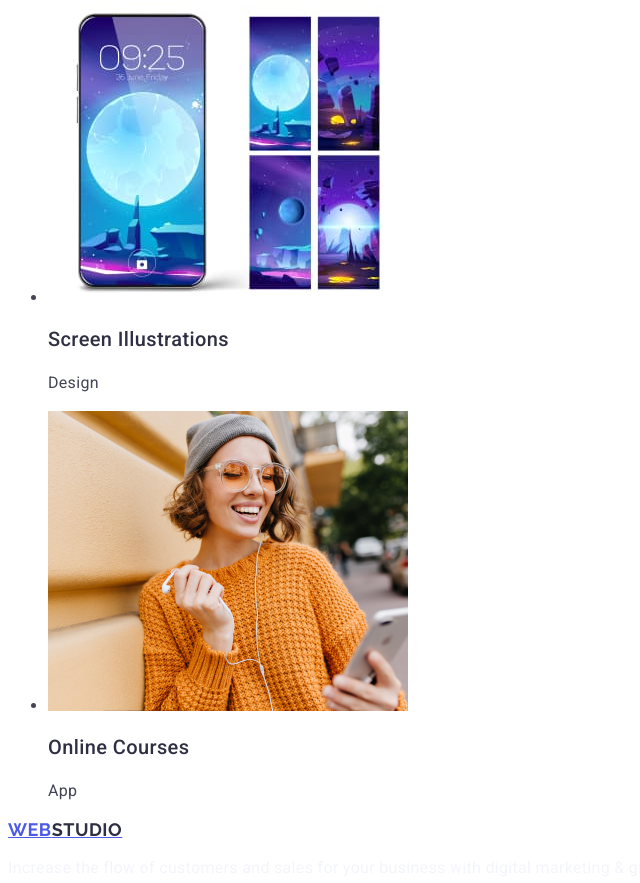
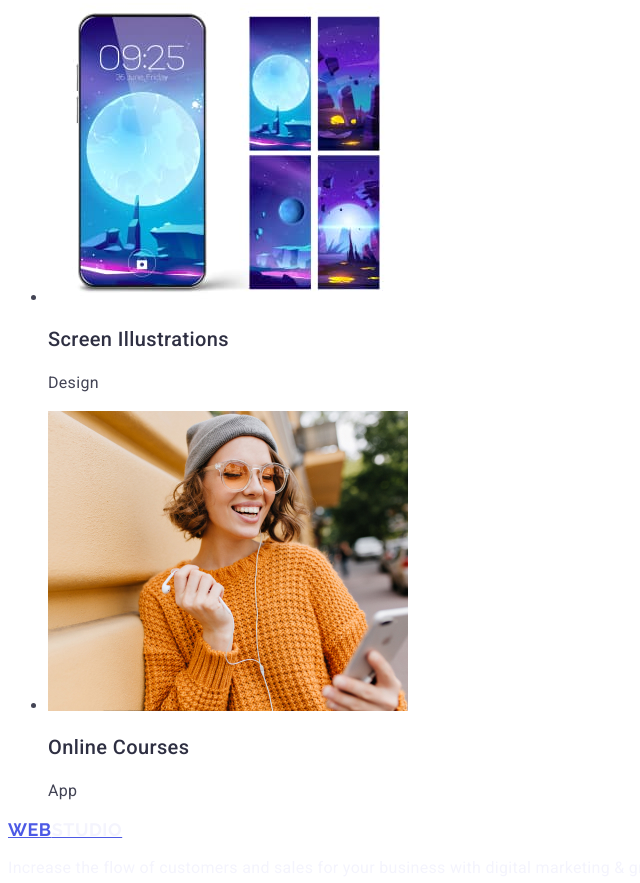
Before and after one commit to Ppaapant/goit-markup-hw-02, a plain HTML site: page index.html in a window 1280 px wide. Shown: the part 4108-4991 px from the top of the page, without its empty margins (0-640 px from the left). Drawn offline with Linux system fonts and the light colour scheme.

Commit message:
add markup

```diff
--- a/css/styles.css
+++ b/css/styles.css
@@ -205,3 +205,7 @@ h1{
     color:#F4F4FD;
     letter-spacing: 0.02em;
 }
+
+.stu{
+    color: #f4f4fd;
+}
--- a/index.html
+++ b/index.html
@@ -92,7 +92,7 @@
  </section>
  </main>
  <footer class="bakcgr">
-  <a href="./index.html" class="logotwo">Web<span class="studio">Studio</span></a>
+  <a href="./index.html" class="logotwo">Web<span class="stu">Studio</span></a>
   <p class="fotit">Increase the flow of customers and sales for your business with digital marketing & growth solutions.</p>
 
  </footer>
```
